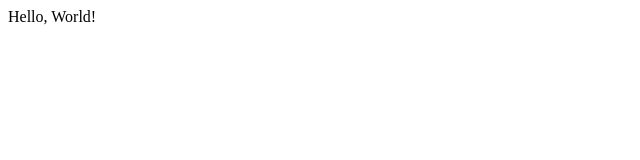
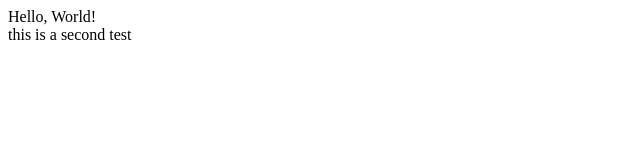
Before and after one commit to charm64/demo-repo, a plain HTML site: page index.html in a window 1280 px wide. Shown: the whole page, without its empty margins (0-640 px from the left). Drawn offline with Linux system fonts and the light colour scheme.

Commit message:
second test

```diff
--- a/index.html
+++ b/index.html
@@ -1 +1,2 @@
 <div>Hello, World!</div>
+<div>this is a second test</div>
```
